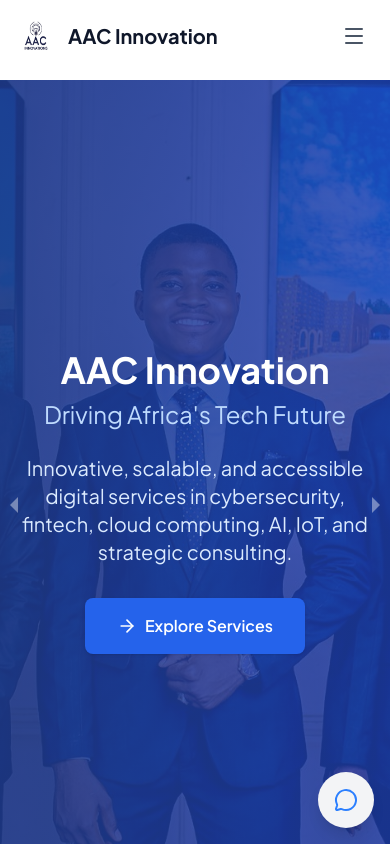
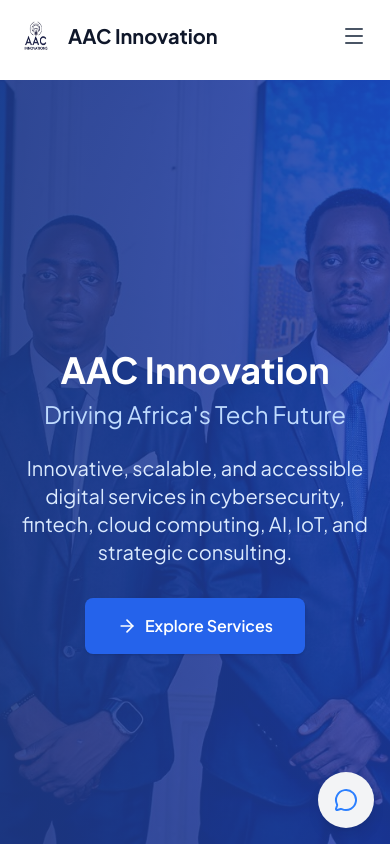
Before and after one commit to KabriAcid/aac_innovation, a React (Vite) app: page / in a window 390 px wide. Shown: the top 844 px of the page. Built offline with nearby package versions, Linux system fonts and the light colour scheme.

Commit message:
feat: Replace react-responsive-carousel with Swiper for hero section and add custom carousel styles

```diff
--- a/package.json
+++ b/package.json
@@ -32,6 +32,7 @@
     "react-hook-form": "^7.63.0",
     "react-responsive-carousel": "^3.2.23",
     "react-router-dom": "^7.9.1",
+    "swiper": "^12.0.2",
     "yup": "^1.7.1"
   },
   "devDependencies": {
--- /dev/null
+++ b/src/pages/HomePage.module.css
@@ -0,0 +1,11 @@
+.hero-zoom {
+  animation: zoomOut 2s linear forwards;
+}
+@keyframes zoomOut {
+  from {
+    transform: scale(1.08);
+  }
+  to {
+    transform: scale(1);
+  }
+}
--- a/src/pages/HomePage.tsx
+++ b/src/pages/HomePage.tsx
@@ -21,8 +21,9 @@
 import { Card, CardContent, CardDescription, CardHeader, CardTitle } from '@/components/ui/Card';
 import { COMPANY_INFO, SERVICE_CATEGORIES } from '@/utils/constants';
 import { services } from '@/data/services';
-import { Carousel } from 'react-responsive-carousel';
-import 'react-responsive-carousel/lib/styles/carousel.min.css';
+import { Swiper, SwiperSlide } from 'swiper/react';
+import { Autoplay } from 'swiper/modules';
+import 'swiper/css';
 
 const iconMap = {
   Shield,
@@ -51,33 +52,32 @@
     <div className="min-h-screen">
       {/* Hero Section */}
       <section className="relative min-h-screen flex items-center justify-center overflow-hidden">
-        {/* Carousel Background */}
+        {/* Swiper Carousel Background */}
         <div className="absolute inset-0 z-0">
-          <Carousel
-            autoPlay
-            infiniteLoop
-            interval={7000}
-            showThumbs={false}
-            showStatus={false}
-            showArrows={true}
-            showIndicators={true}
-            swipeable
-            emulateTouch
-            stopOnHover={false}
-            className="h-full"
+          <Swiper
+            modules={[Autoplay]}
+            spaceBetween={0}
+            slidesPerView={1}
+            loop={true}
+            autoplay={{ delay: 2000, disableOnInteraction: false }}
+            speed={1200}
+            allowTouchMove={false}
+            style={{ height: '100vh' }}
           >
             {heroImages.map((img, idx) => (
-              <div key={img} className="w-full h-full">
+              <SwiperSlide key={img}>
+                <div className="w-full h-full relative overflow-hidden">
                   <img
                     src={img}
                     alt={`AAC Innovation Hero Slide ${idx + 1}`}
-                  className="w-full h-screen object-cover object-center"
+                    className="w-full h-screen object-cover object-center hero-zoom"
                     style={{ objectPosition: 'center 30%' }}
                   />
                   <div className="absolute inset-0 bg-gradient-to-r from-primary-900/90 to-primary-800/80" />
                 </div>
+              </SwiperSlide>
             ))}
-          </Carousel>
+          </Swiper>
         </div>
 
         {/* Content */}
```
Also changed, not shown: src/pages/HomePageCarousel.css (added, +14 -0 lines), 1 other file (tests, documents, lock files or other folders). Lines whose indentation alone changed are shown as unchanged.
